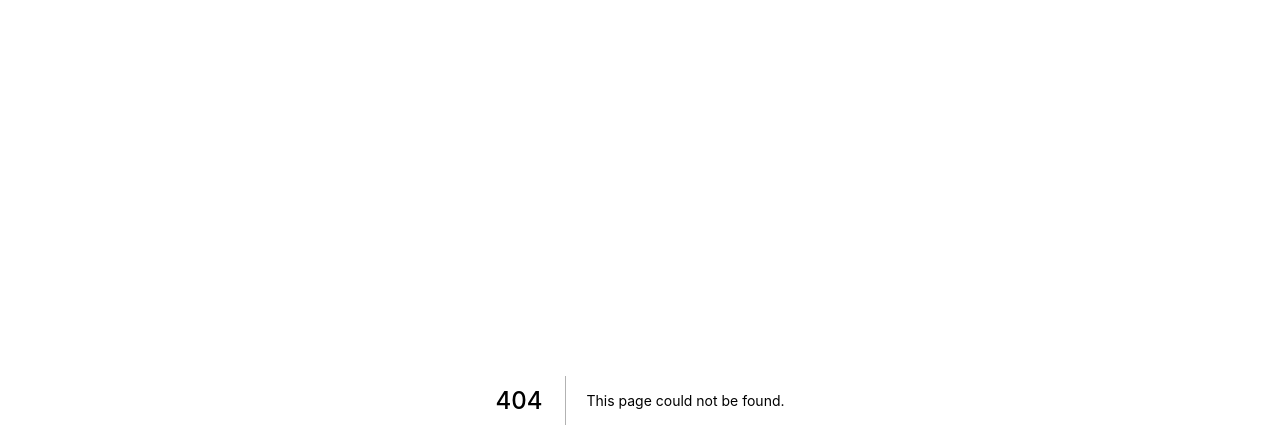
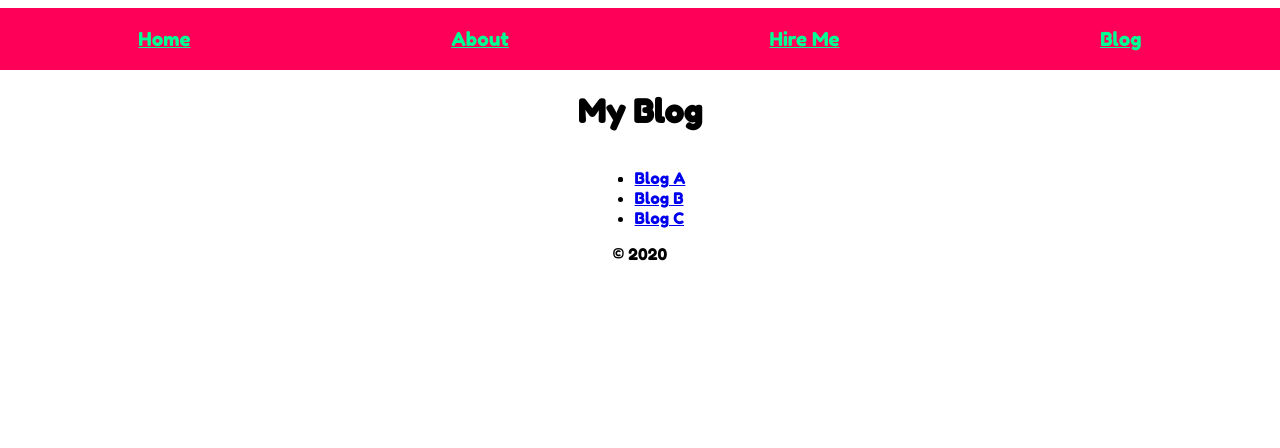
Before and after one commit to brakluner/next-portfolio, a Next.js app: page /blog in a window 1280 px wide. Before the commit this address had no page. Shown: the top 448 px of the page. Built offline with nearby package versions, Linux system fonts and the light colour scheme; a small style sheet from the web is missing.

Commit message:
added blog page with corresponding post page

```diff
--- a/components/layout.js
+++ b/components/layout.js
@@ -21,6 +21,7 @@
             <Link href="/"><a>Home</a></Link>
             <Link href="/about"><a>About</a></Link>
             <Link href="/hireme"><a>Hire Me</a></Link>
+            <Link href="/blog"><a>Blog</a></Link>
         </header>
 
         <h1>{title}</h1>
--- /dev/null
+++ b/pages/blog.js
@@ -0,0 +1,24 @@
+import Layout from '../components/layout';
+import Link from 'next/link';
+
+const PostLink = ({ title }) => (
+    <li>
+    <Link href={`/post?title=${title}`}>
+                    <a>
+                        {title}
+                    </a>
+    </Link>
+    </li>
+)
+
+export default () => (
+    <Layout title="My Blog">
+        <ul>
+            <li>
+                <PostLink title="Blog A"/>
+                <PostLink title="Blog B"/>
+                <PostLink title="Blog C"/>
+            </li>
+        </ul>
+    </Layout>
+)
```
Also changed, not shown: pages/post.js (added, +9 -0 lines).
